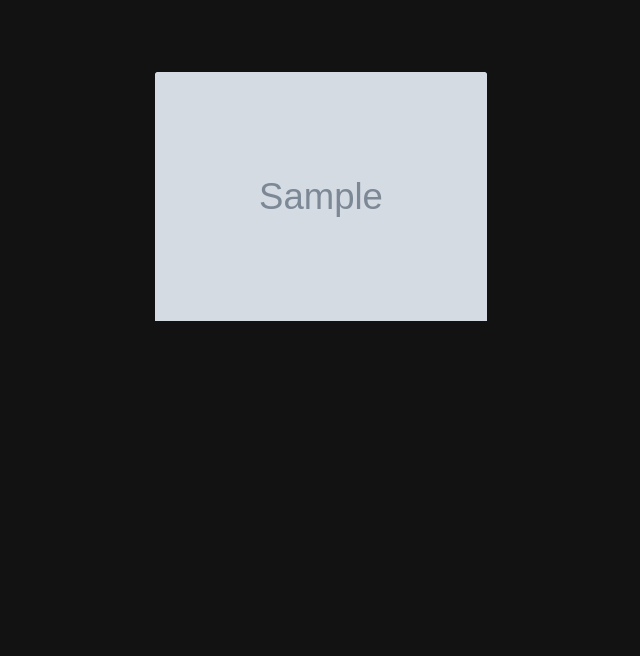
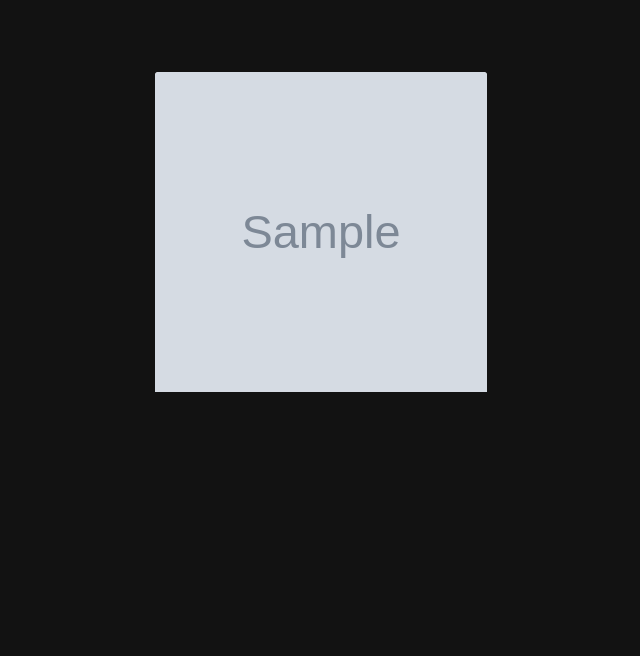
Before and after one commit to jboyd8/jamieboydphotography, a Django app: page /gallery/gallery in a window 1280 px wide. Shown: the part 80-736 px from the top of the page, without its empty margins (319-959 px from the left). Run offline with Django 3.2, Linux system fonts and the light colour scheme; tables that the repository leaves empty hold one stand-in row (values such as "Sample post"); grey boxes marked "Sample" are stand-in pictures; some libraries are stand-ins or nearby versions.

Commit message:
fix: added new class for images and changed breakpoint for grid system

```diff
--- a/templates/gallery/gallery.html
+++ b/templates/gallery/gallery.html
@@ -16,10 +16,11 @@
     <div class="row">
         {% if images %}
             {% for image in images %}
-                <div class="col-12 col-md-4 mx-auto image-cols">
+                <div class="col-12 col-lg-4 mx-auto image-cols">
                     <div class="card gallery-cards">
                         <a data-lightbox='gallery' href='{{ image.image }}'>
-                            <img src="{{ image.image }}" class="card-img-top img-fluid" alt="{{ image.image_description }}">
+                            <img src="{{ image.image }}" class="card-img-top img-fluid gallery-images"
+                            alt="{{ image.image_description }}">
                         </a>
                     </div>
                 </div>
```
